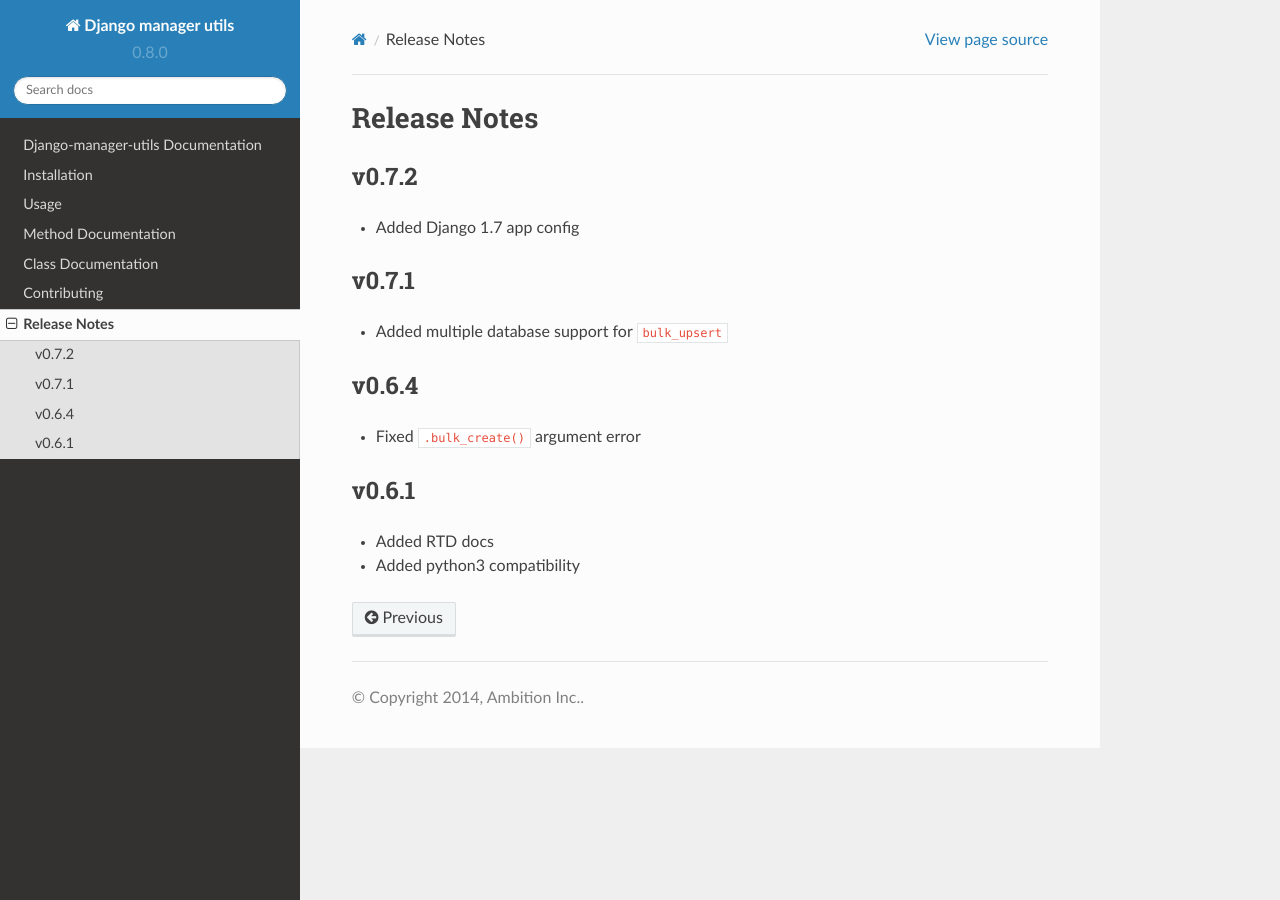
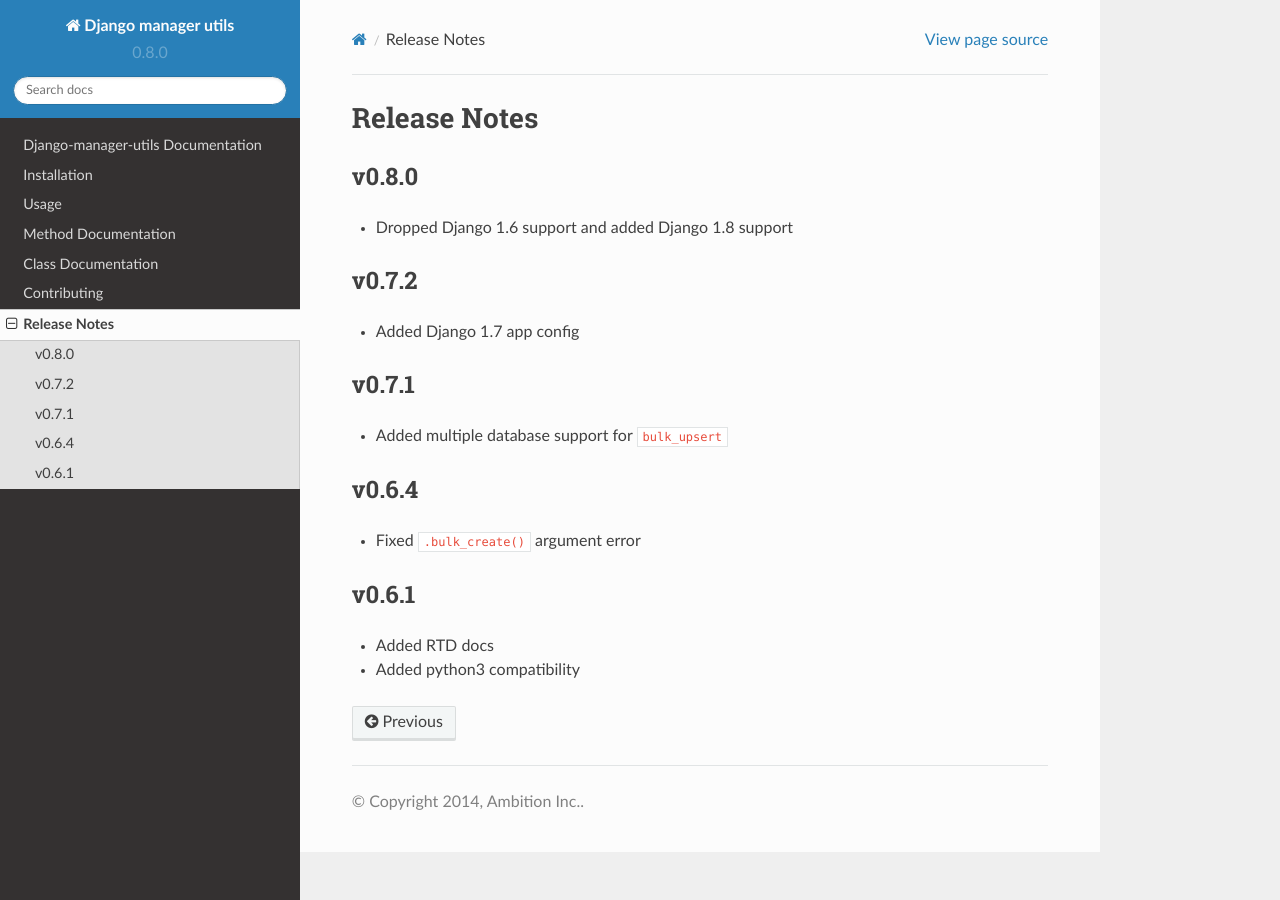
Before and after one commit to ambitioninc/django-manager-utils, a Sphinx documentation site: the page built from docs/release_notes.rst, in a window 1280 px wide. Built offline with Sphinx 7.4.7 and the Read the Docs theme 2.0.0, drawn with Linux system fonts in a browser that asks for light colours.

Commit message:
final doc updates

```diff
--- a/docs/release_notes.rst
+++ b/docs/release_notes.rst
@@ -1,5 +1,10 @@
 Release Notes
 =============
+
+v0.8.0
+------
+
+* Dropped Django 1.6 support and added Django 1.8 support
 
 v0.7.2
 ------
```
Also changed, not shown: 1 other file.
